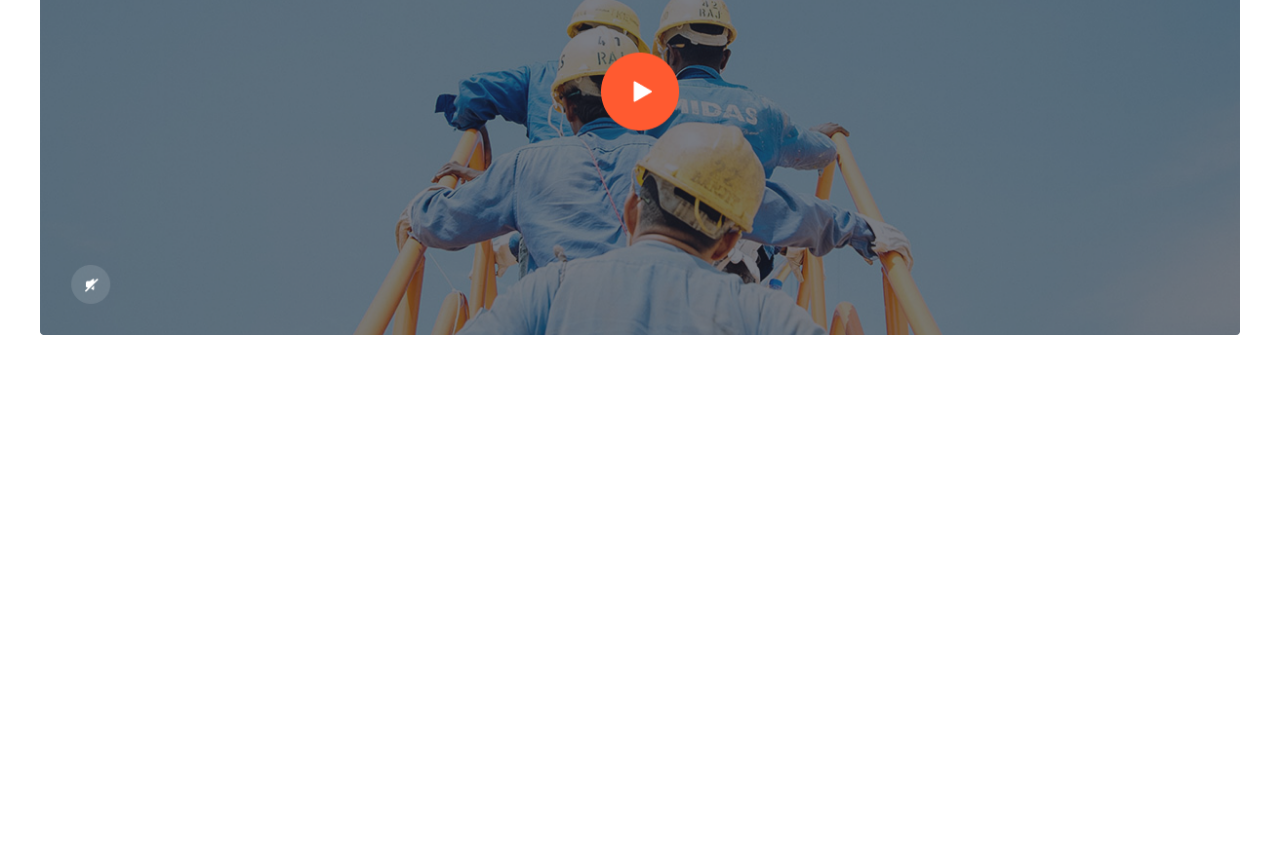
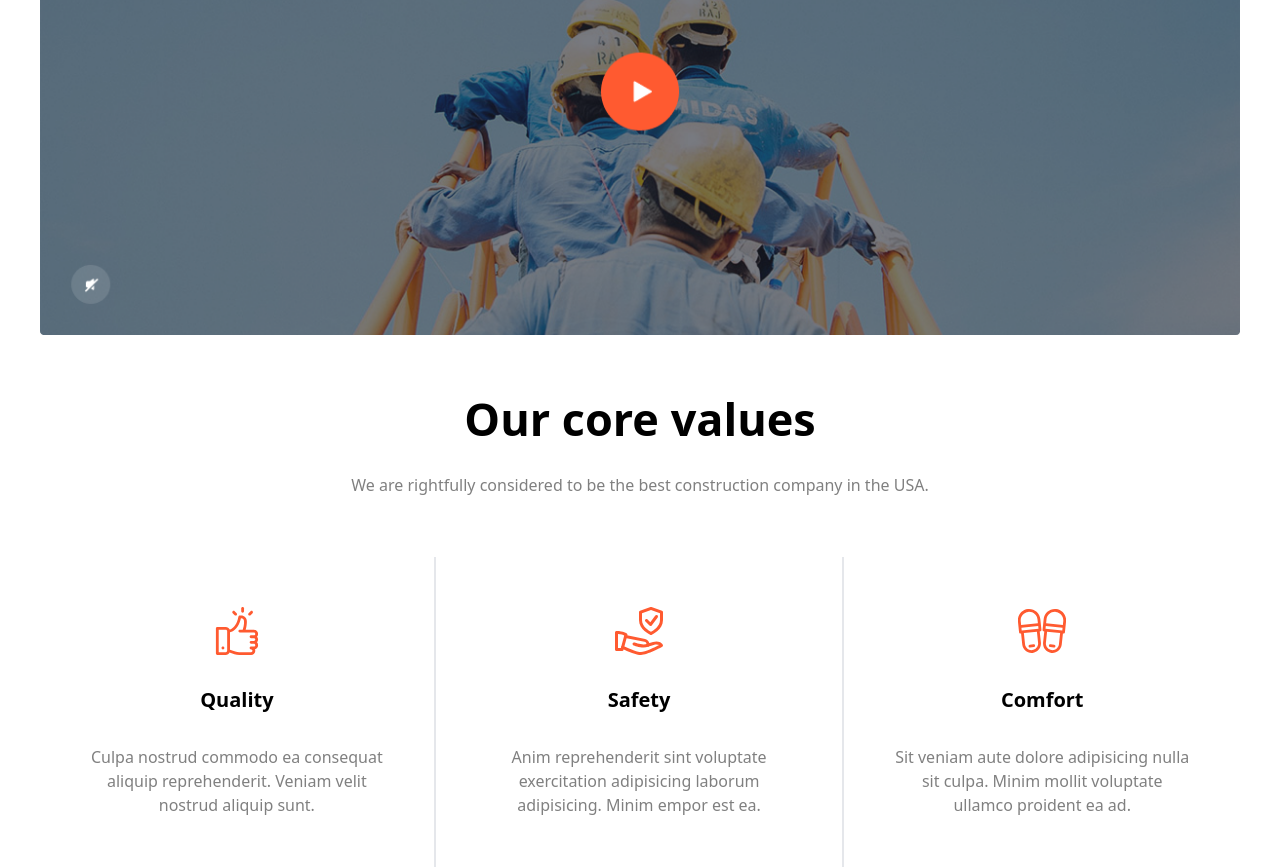
Before and after one commit to Usmonjo/home-git, a website: page src/usmon.html in a window 1280 px wide. Shown: the part 1262-2129 px from the top of the page. Before the commit the page ends 1597 px from the top, so only its background shows below. Drawn offline with nearby package versions, Linux system fonts and the light colour scheme; files that its build step writes are made by us from their sources.

Commit message:
section2 created by usmon

```diff
--- a/src/usmon.html
+++ b/src/usmon.html
@@ -50,7 +50,28 @@ hello@createx.com</p>
             <p class="text-center text-[gray] mb-[40px]">Our mission is to set the highest standards for construction sphere.</p>
             <img src="./img/video.png" alt="">
         </section>
+    <section class="flex flex-col gap-[20px] mt-[50px]">
+            <h1 class="text-center lg:text-[45px] text-[33px] font-bold ">Our core values</h1>
+            <p class="text-center text-[gray] mb-[40px]">We are rightfully considered to be the best construction company in the USA.</p>
+            <div class="flex lg:flex-row flex-col gap-50px">
+                <article class="flex flex-col items-center p-[50px] gap-[30px]">
+                    <img src="./img/ic-like.svg" alt="">
+                    <h1 class="text-[20px] font-bold text-center ">Quality</h1>
+                    <p class="text-center text-[gray] ">Culpa nostrud commodo ea consequat aliquip reprehenderit. Veniam velit nostrud aliquip sunt.</p>
+                </article>
+                <article class="flex flex-col items-center p-[50px] gap-[30px] lg:border-r-2 lg:border-l-2">
+                    <img src="./img/ic-hand.svg" alt="">
+                    <h1 class="text-[20px] font-bold text-center ">Safety</h1>
+                    <p class="text-center text-[gray] ">Anim reprehenderit sint voluptate exercitation adipisicing laborum adipisicing. Minim empor est ea.</p>
+                </article>
+                <article class="flex flex-col items-center p-[50px] gap-[30px]">
+                    <img src="./img/ic-slippers.svg" alt="">
+                    <h1 class="text-[20px] font-bold text-center">Comfort</h1>
+                    <p class="text-center text-[gray] ">Sit veniam aute dolore adipisicing nulla sit culpa. Minim mollit voluptate ullamco proident ea ad.</p>
+                </article>
+            </div>
 
+        </section>
     </main>
 
 </body>
```
